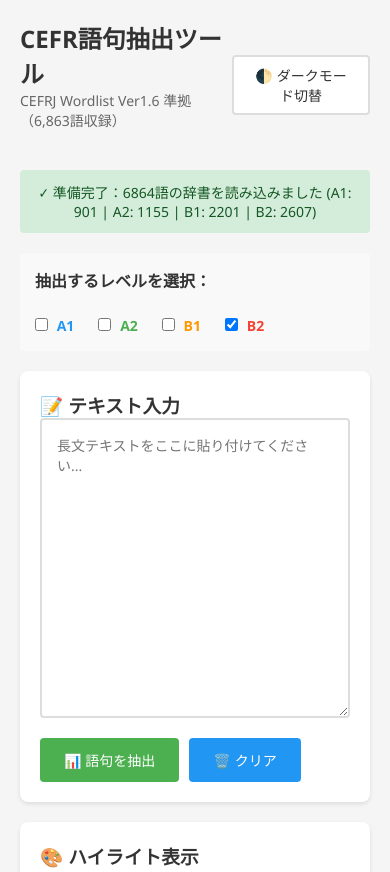
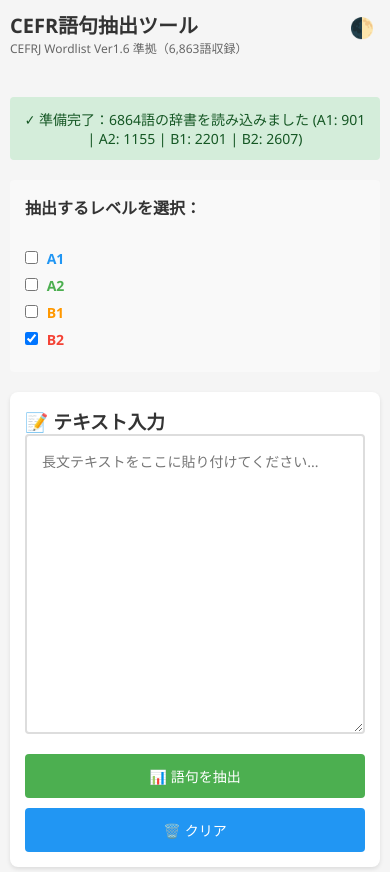
Before and after one commit to youtaug/cefr-word-extractor2, a plain HTML site: page index.html in a window 390 px wide. Shown: the top 872 px of the page. Drawn offline with nearby package versions, Linux system fonts and the light colour scheme.

Commit message:
Update index.html

```diff
--- a/index.html
+++ b/index.html
@@ -57,8 +57,9 @@
         .header {
             display: flex;
             justify-content: space-between;
-            align-items: center;
+            align-items: flex-start;
             margin-bottom: 20px;
+            gap: 20px;
         }
 
         h1 {
@@ -72,13 +73,24 @@
         }
 
         .theme-toggle {
-            background: var(--bg-secondary);
-            border: 2px solid var(--border-color);
-            padding: 8px 16px;
-            border-radius: 4px;
+            background: transparent;
+            border: none;
+            padding: 8px;
+            border-radius: 50%;
             cursor: pointer;
             color: var(--text-primary);
-            font-size: 14px;
+            font-size: 24px;
+            transition: all 0.3s;
+            width: 40px;
+            height: 40px;
+            display: flex;
+            align-items: center;
+            justify-content: center;
+        }
+
+        .theme-toggle:hover {
+            background: var(--bg-tertiary);
+            transform: rotate(180deg);
         }
 
         .main-content {
@@ -241,13 +253,27 @@
 
         .chart-container {
             margin: 20px 0;
-            max-height: 400px;
+            height: 300px;
+            width: 100%;
+            position: relative;
+        }
+
+        .chart-container canvas {
+            max-height: 300px;
         }
 
         table {
             width: 100%;
             border-collapse: collapse;
             margin-top: 20px;
+            display: block;
+            overflow-x: auto;
+        }
+
+        thead, tbody {
+            display: table;
+            width: 100%;
+            table-layout: fixed;
         }
 
         th, td {
@@ -274,6 +300,11 @@
 
         .results {
             margin-top: 20px;
+            clear: both;
+        }
+
+        .results .panel {
+            overflow: visible;
         }
 
         .hidden {
@@ -304,6 +335,65 @@
             .main-content {
                 grid-template-columns: 1fr;
             }
+
+            .header {
+                flex-direction: row;
+                align-items: flex-start;
+                justify-content: space-between;
+            }
+        }
+
+        @media (max-width: 768px) {
+            .container {
+                padding: 10px;
+            }
+
+            .panel {
+                padding: 15px;
+            }
+
+            h1 {
+                font-size: 20px;
+            }
+
+            .subtitle {
+                font-size: 12px;
+            }
+
+            .header {
+                align-items: flex-start;
+            }
+
+            .theme-toggle {
+                font-size: 20px;
+                width: 36px;
+                height: 36px;
+            }
+
+            .level-selector label {
+                display: block;
+                margin: 8px 0;
+            }
+
+            .button-group {
+                flex-direction: column;
+            }
+
+            button {
+                width: 100%;
+            }
+
+            .chart-container {
+                height: 250px;
+            }
+
+            table {
+                font-size: 13px;
+            }
+
+            th, td {
+                padding: 8px 6px;
+            }
         }
     </style>
 </head>
@@ -314,7 +404,7 @@
                 <h1>CEFR語句抽出ツール</h1>
                 <div class="subtitle">CEFRJ Wordlist Ver1.6 準拠（6,863語収録）</div>
             </div>
-            <button class="theme-toggle" onclick="toggleTheme()">🌓 ダークモード切替</button>
+            <button class="theme-toggle" onclick="toggleTheme()" title="ダークモード切替">🌓</button>
         </div>
 
         <div class="status-bar loading" id="statusBar">
@@ -844,7 +934,7 @@
                 },
                 options: {
                     responsive: true,
-                    maintainAspectRatio: true,
+                    maintainAspectRatio: false,
                     plugins: {
                         legend: {
                             display: false
```
